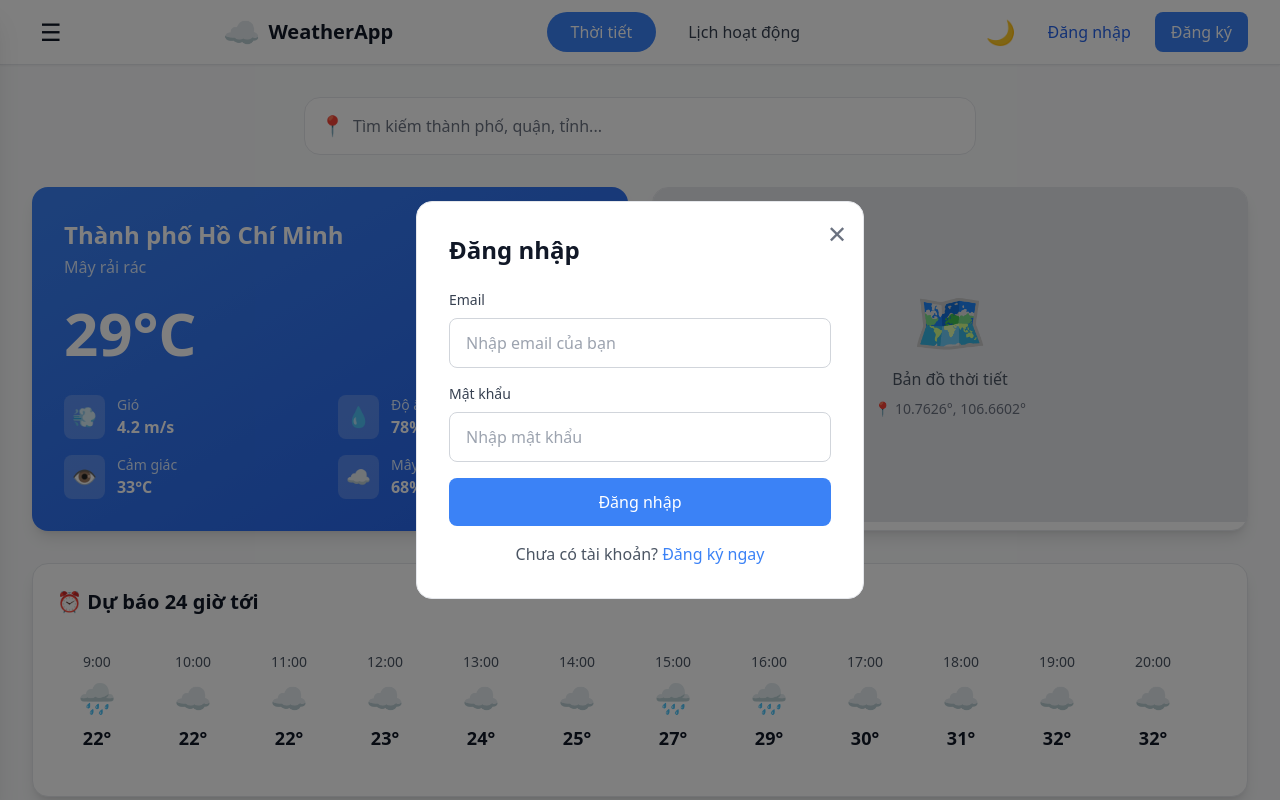
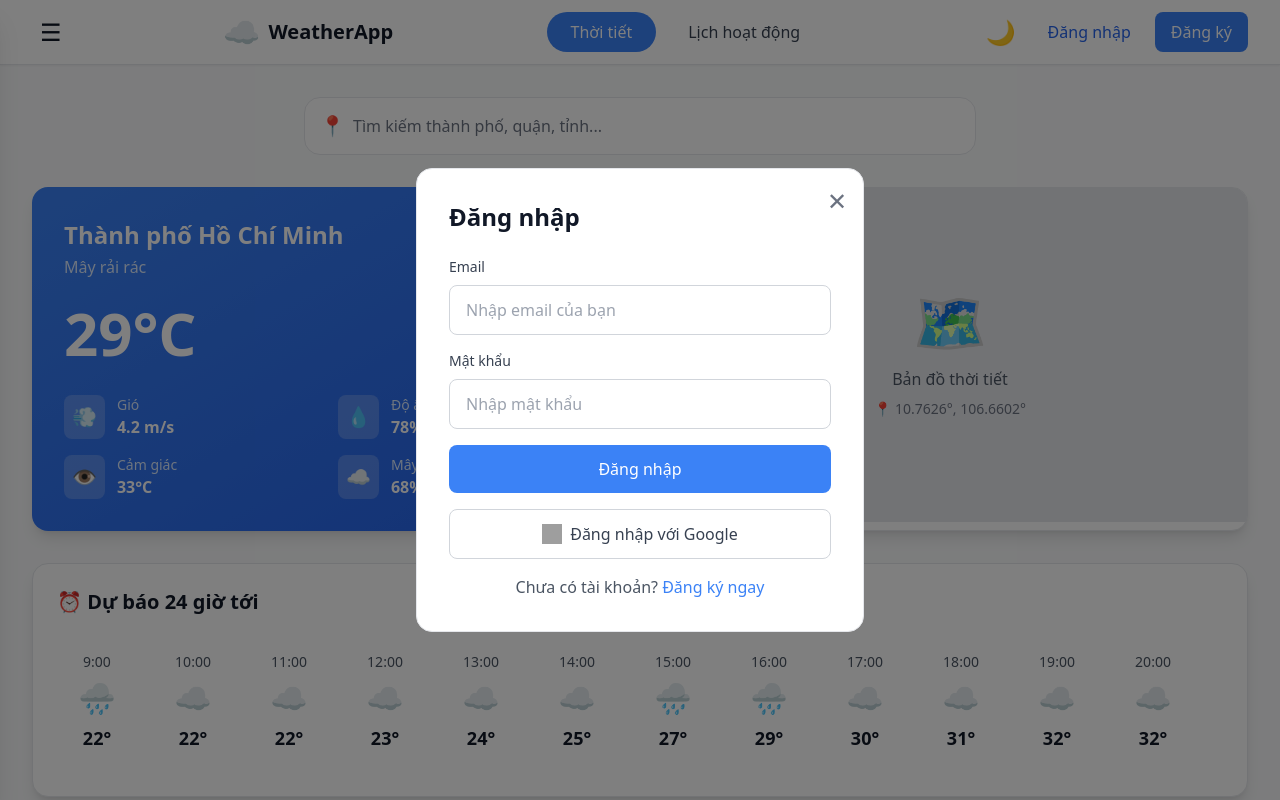
Before and after one commit to giahuydev/demo, a React app: page / in a window 1280 px wide. Both pictures are taken after a click on the button "Đăng nhập". Shown: the top 800 px of the page. Built offline with nearby package versions, Linux system fonts and the light colour scheme; grey boxes are pictures that could not be loaded; the HTML template or start-up script is replaced by a standard one.

Commit message:
add google login and google sign-up

```diff
--- a/src/components/LoginModal.jsx
+++ b/src/components/LoginModal.jsx
@@ -1,5 +1,10 @@
 // src/components/LoginModal.jsx
 export default function LoginModal({ onClose, onSwitchToRegister }) {
+  const handleGoogleLogin = () => {
+    // TODO: Thêm logic đăng nhập Google (Firebase, NextAuth, v.v.)
+    console.log("Google login clicked");
+  };
+
   return (
     <div
       className="fixed inset-0 bg-black/50 flex items-center justify-center z-50"
@@ -21,6 +26,7 @@ export default function LoginModal({ onClose, onSwitchToRegister }) {
         </h2>
 
         <form className="space-y-4">
+          {/* Email + Password */}
           <div>
             <label className="block text-sm font-medium text-gray-700 dark:text-gray-300 mb-2">
               Email
@@ -50,6 +56,22 @@ export default function LoginModal({ onClose, onSwitchToRegister }) {
             Đăng nhập
           </button>
 
+          {/* Nút Google */}
+          <button
+            type="button"
+            onClick={handleGoogleLogin}
+            className="w-full py-3 mt-2 flex items-center justify-center gap-2 border border-gray-300 dark:border-gray-600 rounded-lg hover:bg-gray-100 dark:hover:bg-gray-700 transition"
+          >
+            <img
+              src="https://www.svgrepo.com/show/475656/google-color.svg"
+              alt="Google"
+              className="w-5 h-5"
+            />
+            <span className="text-gray-700 dark:text-gray-300">
+              Đăng nhập với Google
+            </span>
+          </button>
+
           <p className="text-center text-gray-600 dark:text-gray-400">
             Chưa có tài khoản?{" "}
             <span
--- a/src/components/RegisterModal.jsx
+++ b/src/components/RegisterModal.jsx
@@ -1,5 +1,10 @@
 // src/components/RegisterModal.jsx
 export default function RegisterModal({ onClose, onSwitchToLogin }) {
+  const handleGoogleRegister = () => {
+    // Chưa có xử lý, chỉ log ra console
+    console.log("Google register clicked");
+  };
+
   return (
     <div
       className="fixed inset-0 bg-black/50 flex items-center justify-center z-50"
@@ -21,6 +26,7 @@ export default function RegisterModal({ onClose, onSwitchToLogin }) {
         </h2>
 
         <form className="space-y-4">
+          {/* Email */}
           <div>
             <label className="block text-sm font-medium text-gray-700 dark:text-gray-300 mb-2">
               Email
@@ -32,6 +38,7 @@ export default function RegisterModal({ onClose, onSwitchToLogin }) {
             />
           </div>
 
+          {/* Mật khẩu */}
           <div>
             <label className="block text-sm font-medium text-gray-700 dark:text-gray-300 mb-2">
               Mật khẩu
@@ -43,6 +50,7 @@ export default function RegisterModal({ onClose, onSwitchToLogin }) {
             />
           </div>
 
+          {/* Xác nhận mật khẩu */}
           <div>
             <label className="block text-sm font-medium text-gray-700 dark:text-gray-300 mb-2">
               Xác nhận mật khẩu
@@ -54,11 +62,28 @@ export default function RegisterModal({ onClose, onSwitchToLogin }) {
             />
           </div>
 
+          {/* Nút đăng ký thường */}
           <button
             type="submit"
             className="w-full py-3 bg-gradient-to-r from-purple-500 to-pink-500 hover:from-purple-600 hover:to-pink-600 text-white font-medium rounded-lg transition"
           >
             Đăng ký
+          </button>
+
+          {/* Nút đăng ký với Google */}
+          <button
+            type="button"
+            onClick={handleGoogleRegister}
+            className="w-full py-3 mt-2 flex items-center justify-center gap-2 border border-gray-300 dark:border-gray-600 rounded-lg hover:bg-gray-100 dark:hover:bg-gray-700 transition"
+          >
+            <img
+              src="https://www.svgrepo.com/show/475656/google-color.svg"
+              alt="Google"
+              className="w-5 h-5"
+            />
+            <span className="text-gray-700 dark:text-gray-300">
+              Đăng ký với Google
+            </span>
           </button>
 
           <p className="text-center text-gray-600 dark:text-gray-400">
```
